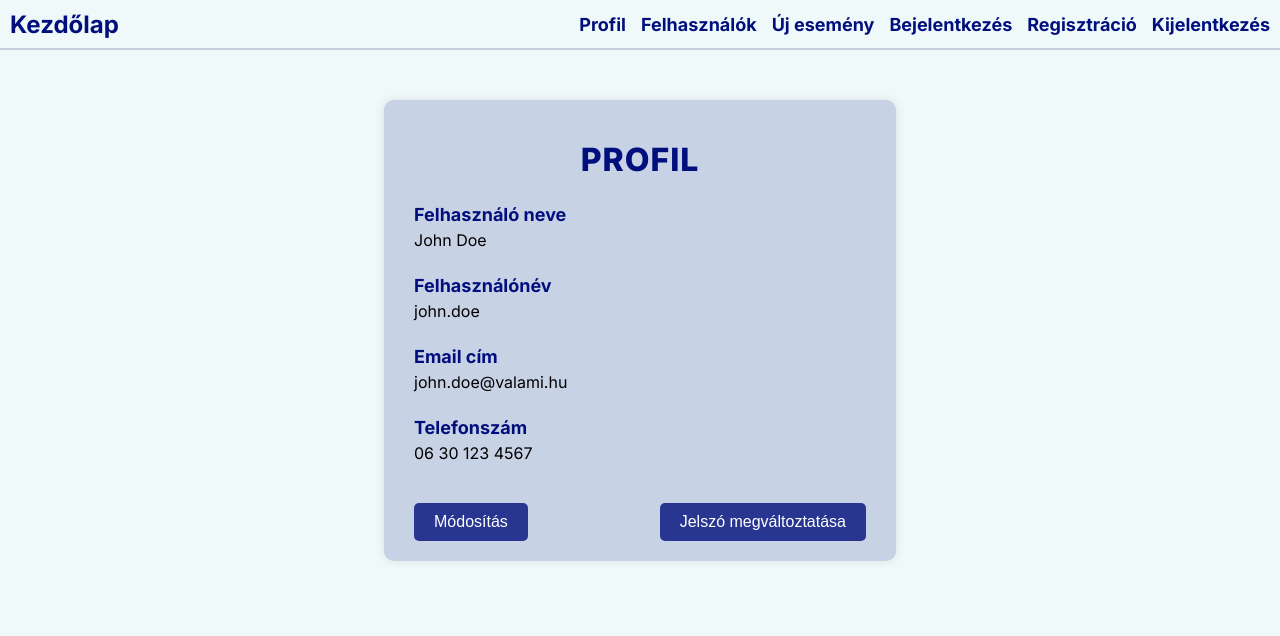
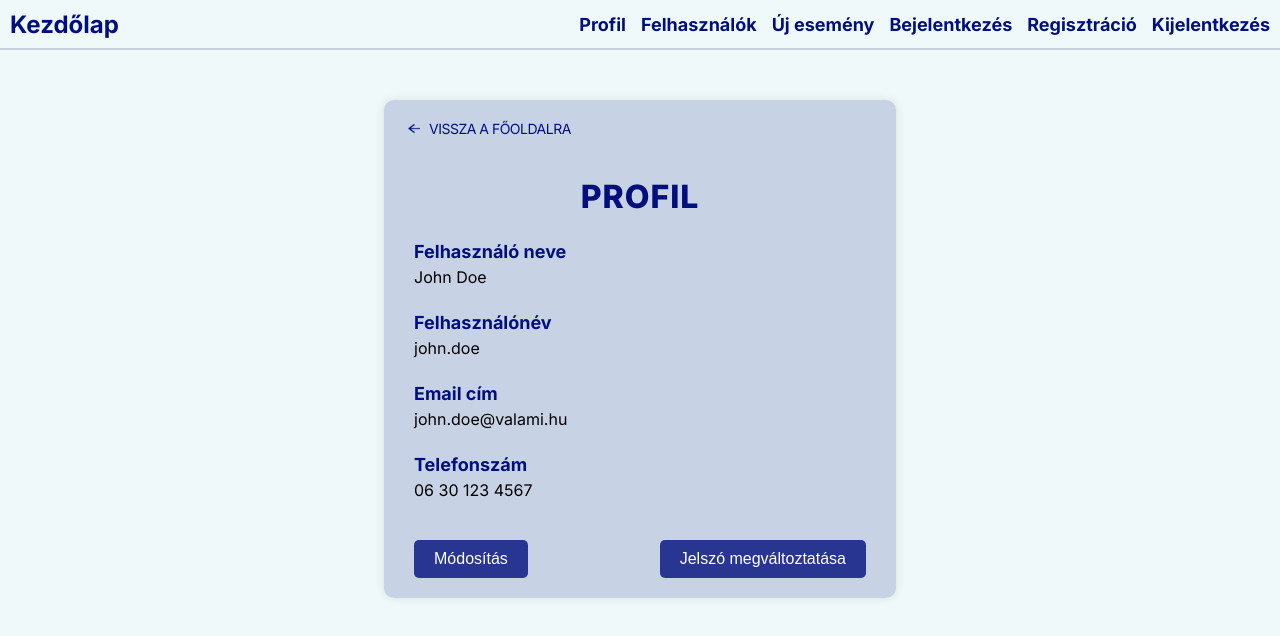
Before and after one commit to ppipicz24/Szakdolgozat, an Angular app in the folder FrontEnd/volunteerApp/: page /profile in a window 1280 px wide. Shown: the top 636 px of the page. Built offline with nearby package versions, Linux system fonts and the light colour scheme.

Commit message:
view okay

```diff
--- a/FrontEnd/volunteerApp/src/app/profile/profile.component.html
+++ b/FrontEnd/volunteerApp/src/app/profile/profile.component.html
@@ -1,4 +1,5 @@
 <div class="form-container">
+  <a routerLink="/home" class="back"><img src="back_arrow.png" class="icon">Vissza a főoldalra</a>
   <h1 class="title">Profil</h1>
   <div class="user-data">
     <h4>Felhasználó neve</h4>
@@ -12,6 +13,6 @@
   </div>
   <div class="buttons">
     <button class="btn" routerLink="/edit">Módosítás</button>
-    <button class="btn">Jelszó megváltoztatása</button>
+    <button class="btn" routerLink="/password-reset">Jelszó megváltoztatása</button>
   </div>
 </div>
```
